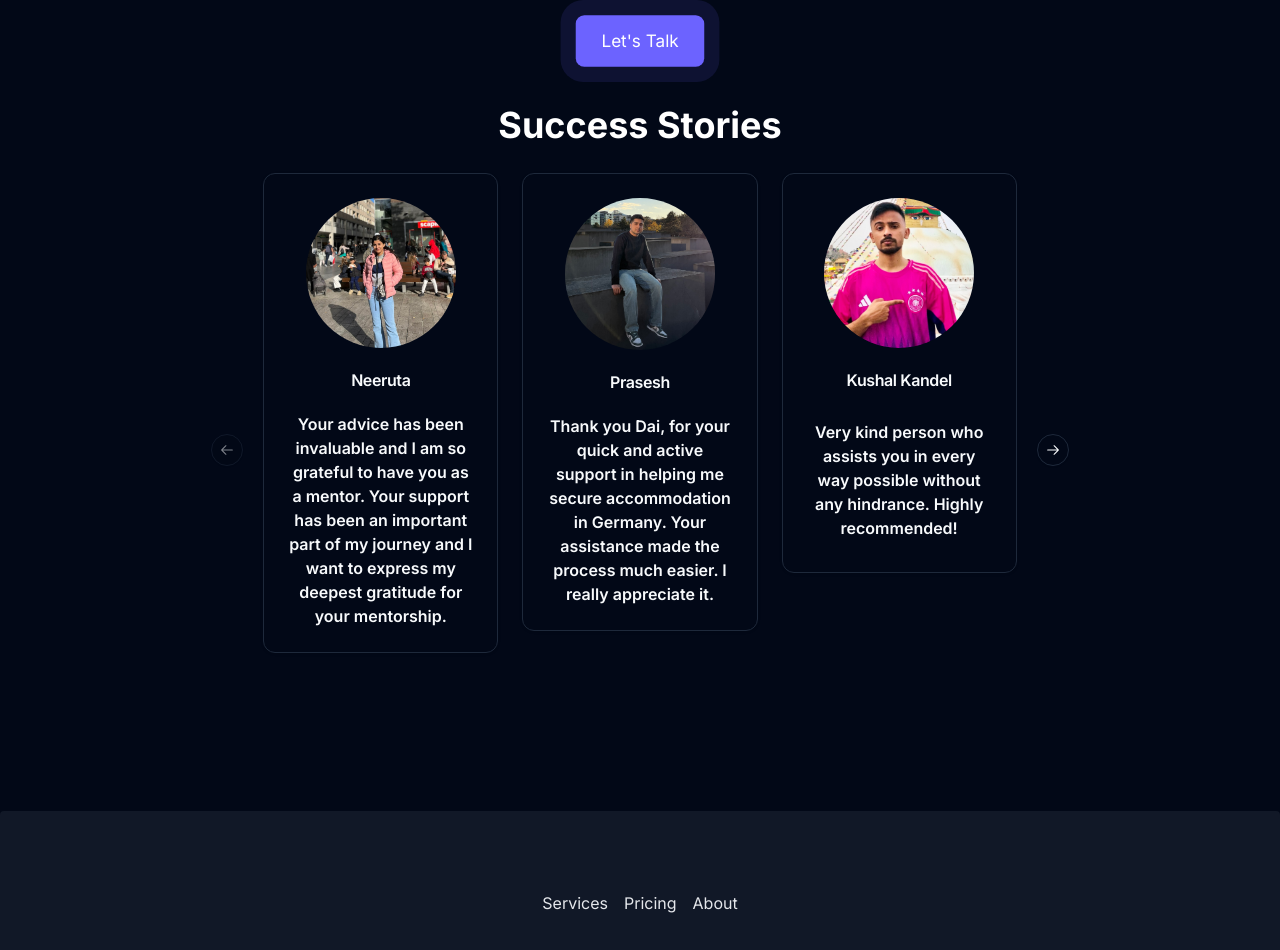
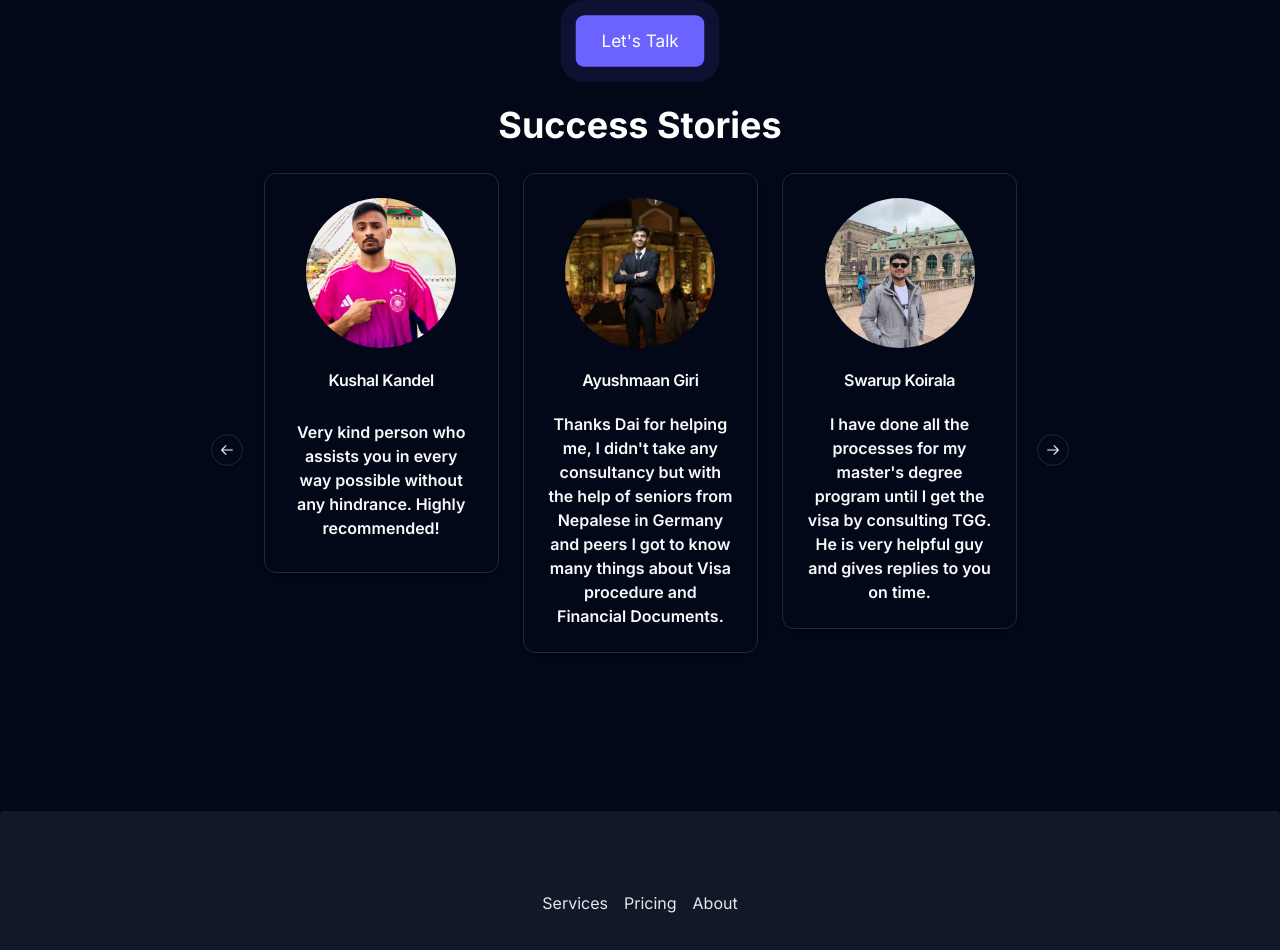
Before and after one commit to janak1998/the-german-guy, a Next.js app: page /services in a window 1280 px wide. Shown: the part 3647-4597 px from the top of the page. Built offline with nearby package versions, Linux system fonts and the light colour scheme.

Commit message:
Add 2 new feedback and make slider auto slide 2.5s

```diff
--- a/components/Carousel.js
+++ b/components/Carousel.js
@@ -8,7 +8,7 @@ import {
 } from "@/components/ui/carousel";
 import { Card, CardContent, CardHeader, CardTitle } from "@/components/ui/card";
 
-import React, { useState } from "react";
+import React, { useState, useEffect } from "react";
 import Image from "next/image";
 
 const studentTestimonials = [
@@ -69,12 +69,14 @@ const studentTestimonials = [
   {
     image: "/reviews/placeholder.webp",
     name: "Aayushma Giri",
-    description: "Thank you for your help and support without any hesitation, during the processing periods. Your help and suggestions means a lot for me. ",
+    description:
+      "Thank you for your help and support without any hesitation, during the processing periods. Your help and suggestions means a lot for me. ",
   },
   {
     image: "/reviews/placeholder.webp",
     name: "Pukar Tha Shrestha",
-    description: "I am getting constant valuable replies and suggestions from TGG. I am really thankful to them for their support and guidance.",
+    description:
+      "I am getting constant valuable replies and suggestions from TGG. I am really thankful to them for their support and guidance.",
   },
   {
     image: "/reviews/placeholder.webp",
@@ -93,12 +95,6 @@ const studentTestimonials = [
     name: "Jenisha",
     description:
       "He was very helpful during the process of application. He guided me and cleared any doubts that arose during the process. I am very thankful to him for his help and support.",
-  },
-  {
-    image: "/reviews/placeholder.webp",
-    name: "Kala karki",
-    description:
-      "It was quite a good experience and all the members are helpful.",
   },
   {
     image: "/reviews/placeholder.webp",
@@ -126,9 +122,26 @@ const studentTestimonials = [
   },
   {
     image: "/reviews/placeholder.webp",
+    name: "Bhattarai Ankit",
+    description:
+      "One-to-one support I got from TGG was really helpful for me. Initially, I was totally blank about where and how to begin, the mentorship and guidance provided by the team helped to find the better ways in terms of documentation, and processing. I, therefore undoubtedly give all credits to them for my visa issuance, and also recommend others who are willing to continue their higher studies in Germany.",
+  },
+  {
+    image: "/reviews/placeholder.webp",
+    name: "Surakshya Regmi",
+    description:
+      "TGG made my journey from university application to visa approval smooth and stress free ❤️. A genuinely helpful person. May many more students benefit from his assistance 🍀",
+  },
+  {
+    image: "/reviews/placeholder.webp",
     name: "Jalma",
+    description: "Got azu visa easily assisted by Awanish.",
+  },
+  {
+    image: "/reviews/placeholder.webp",
+    name: "Kala karki",
     description:
-      "Got azu visa easily assisted by Awanish.",
+      "It was quite a good experience and all the members are helpful.",
   },
 ];
 
@@ -136,6 +149,7 @@ const MAX_LENGTH = 200;
 
 const CarouselSection = () => {
   const [expanded, setExpanded] = useState({});
+  const [api, setApi] = useState(null);
 
   const handleToggle = (index) => {
     setExpanded((prev) => ({
@@ -144,16 +158,34 @@ const CarouselSection = () => {
     }));
   };
 
+  useEffect(() => {
+    if (!api) return;
+
+    const interval = setInterval(() => {
+      const canScrollNext = api.canScrollNext();
+      if (canScrollNext) {
+        api.scrollNext();
+      } else {
+        api.scrollTo(0);
+      }
+    }, 2500);
+
+    return () => clearInterval(interval);
+  }, [api]);
+
   return (
     <section className="container px-4 py-10 mx-auto">
       <h2 className="text-3xl lg:text-4xl font-bold mb-6 text-gray-800 dark:text-white text-center">
         Success Stories
       </h2>
+
       <Carousel
         opts={{
           align: "start",
+          loop: true,
         }}
         className="w-[80%] lg:w-full lg:max-w-[1200px] mx-auto"
+        setApi={setApi}
       >
         <CarouselContent className="-ml-2 md:-ml-4">
           {studentTestimonials.map((person, index) => {
@@ -199,6 +231,7 @@ const CarouselSection = () => {
             );
           })}
         </CarouselContent>
+
         <CarouselPrevious />
         <CarouselNext />
       </Carousel>
```
